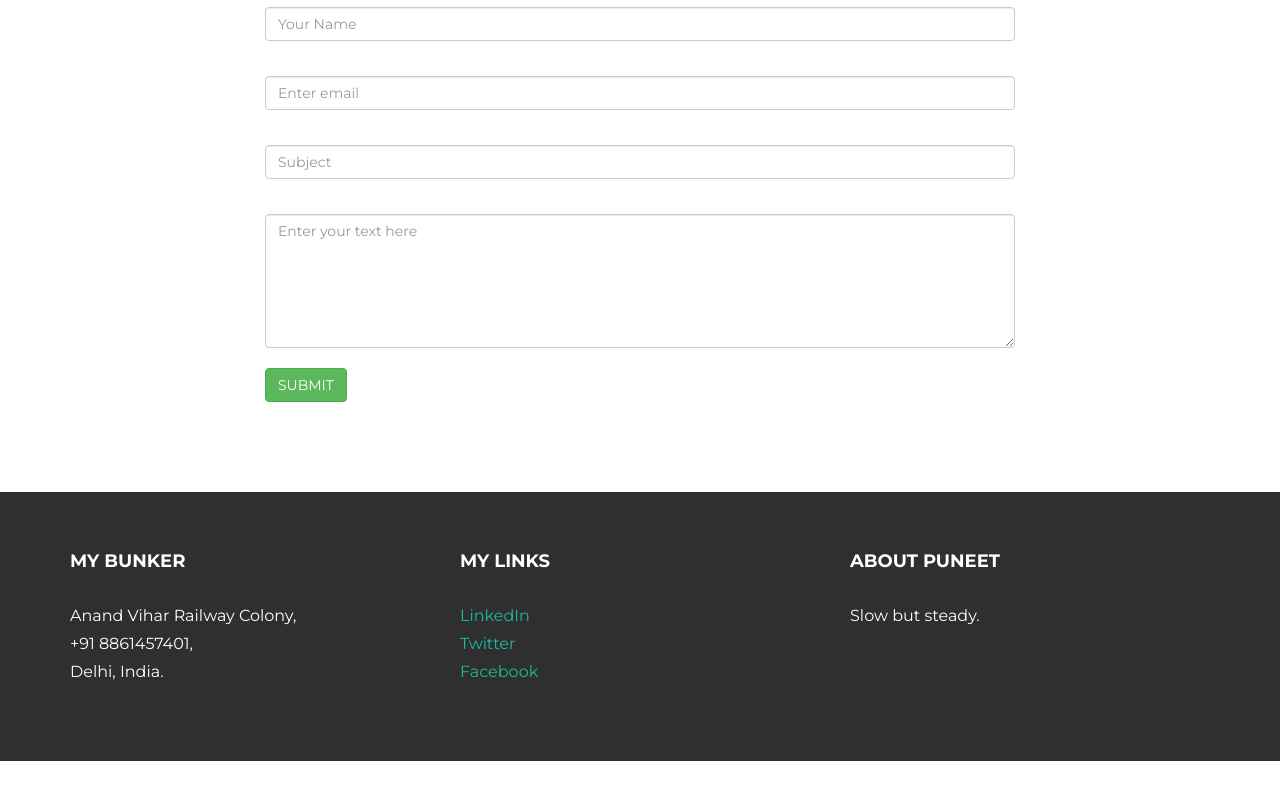
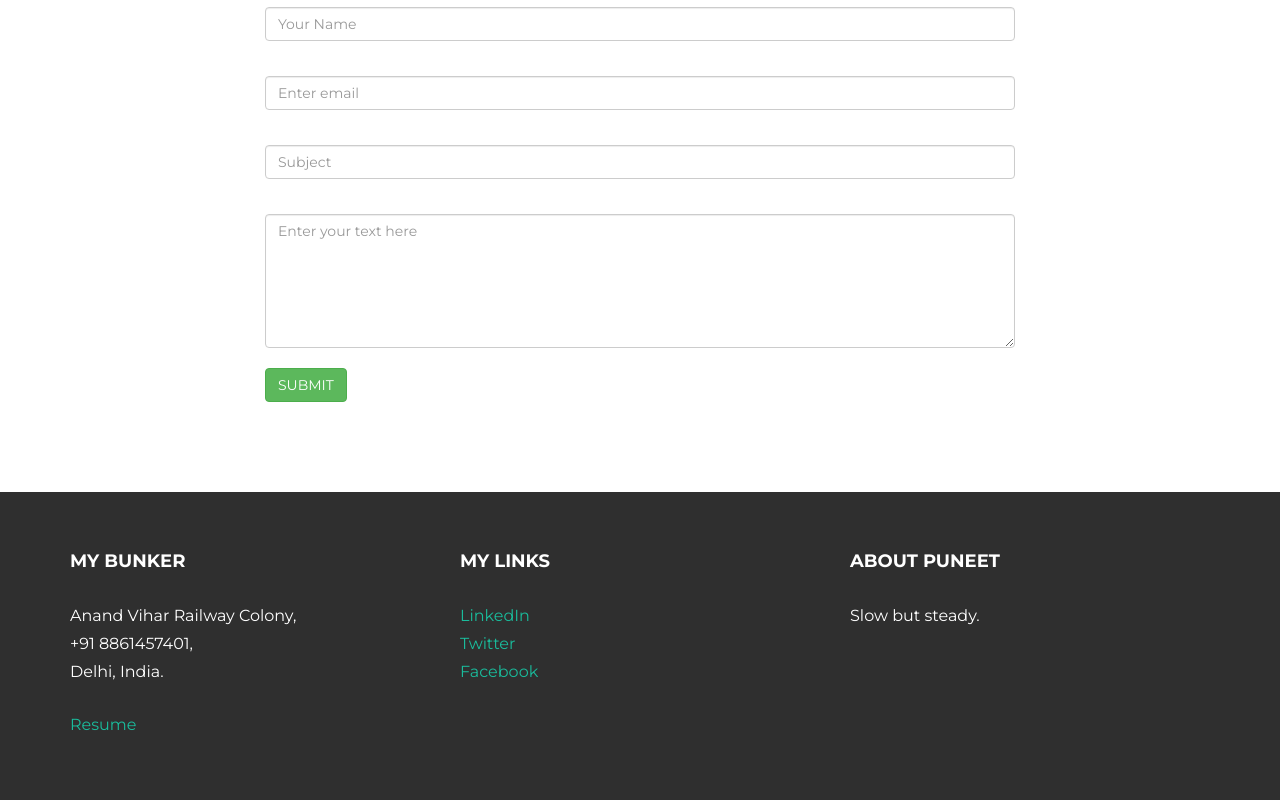
Before and after one commit to PuneetNotani/PuneetNotani.github.io, a plain HTML site: page contact.html in a window 1280 px wide. Shown: the part 471-1271 px from the top of the page. Before the commit the page ends 1232 px from the top, so only its background shows below. Drawn offline with nearby package versions, Linux system fonts and the light colour scheme.

Commit message:
Commit 4 Attached resume

```diff
--- a/contact.html
+++ b/contact.html
@@ -99,6 +99,7 @@
 						+91 8861457401, <br/>
 						Delhi, India.
 					</p>
+                    <p><a href="http://puneetnotani.github.io/documents/resume.pdf">Resume</a></p>
 				</div><!-- /col-lg-4 -->
 
 				<div class="col-lg-4">
```
Also changed, not shown: 1 other file.
